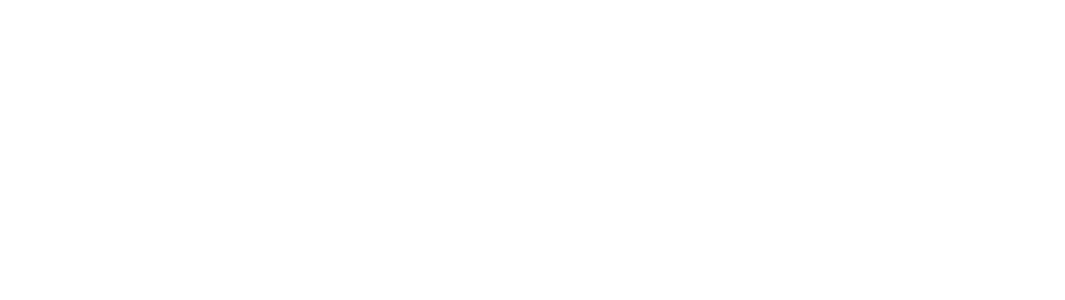
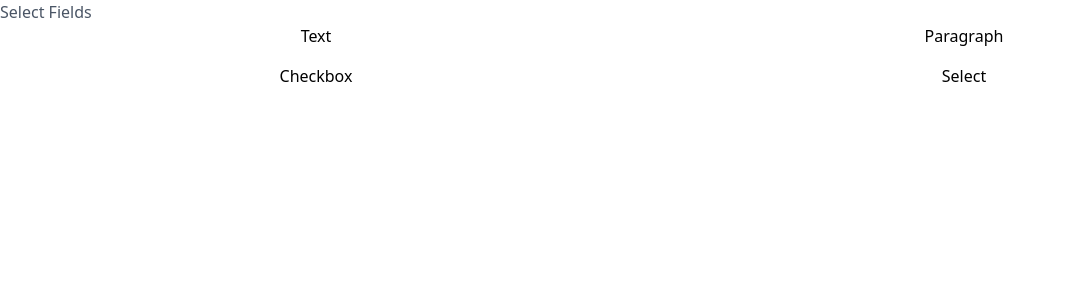
Before and after one commit to selenax/playground-react, a React (Vite) app in the folder form-builder/: page / in a window 1280 px wide. Shown: the top 300 px of the page, without its empty margins (0-1065 px from the left). Built offline with nearby package versions, Linux system fonts and the light colour scheme.

Commit message:
Added grid and fields option buttons

```diff
--- a/form-builder/src/components/Sidebar.jsx
+++ b/form-builder/src/components/Sidebar.jsx
@@ -1,3 +1,16 @@
-function Sidebar() {}
+function Sidebar() {
+  return (
+    <div>
+      <p className="text-gray-600">Select Fields</p>
+      <div className="grid grid-cols-2 gap-4">
+        <button>Text</button>
+        <button>Paragraph</button>
+
+        <button>Checkbox</button>
+        <button>Select</button>
+      </div>
+    </div>
+  );
+}
 
 export default Sidebar;
```
